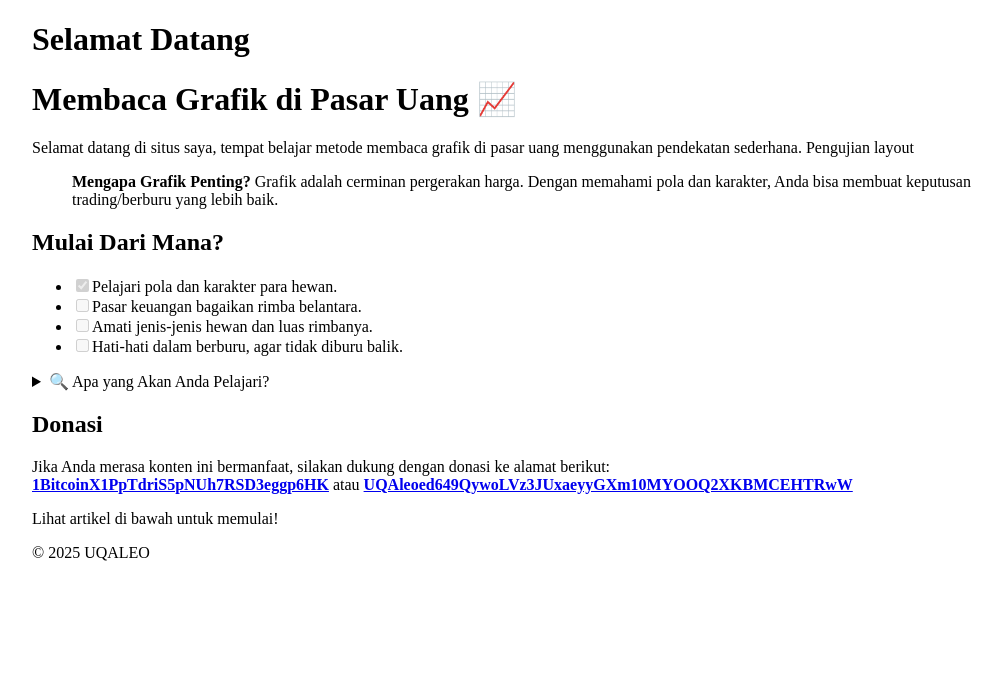
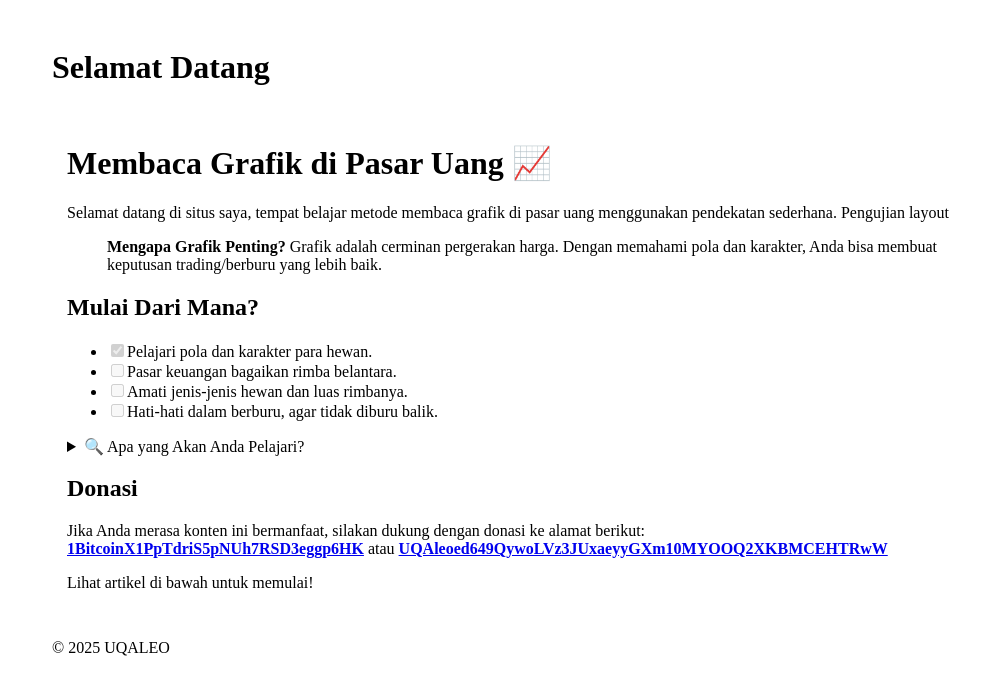
Before and after one commit to cindolabs/cindolabs.github.io, a Jekyll site: the page built from index.md, in a window 1280 px wide. Shown: the top 695 px of the page, without its empty margins (96-1098 px from the left). Built offline with Jekyll 4.4.1, drawn with Linux system fonts in a browser that asks for light colours.

Commit message:
Update custom.css

```diff
--- a/assets/css/custom.css
+++ b/assets/css/custom.css
@@ -1,3 +1,13 @@
 body {
-  margin: 0 10%; /* 0 untuk atas-bawah, 10% untuk kiri-kanan */
+  margin-left: 10%; /* Tetap geser ke kanan */
+  margin-right: 10%; /* Dan kiri */
+  padding: 20px; /* Jaga padding */
+  font-family: inherit; /* Gunakan font bawaan tema */
+  font-size: inherit; /* Gunakan ukuran teks bawaan */
 }
+
+main {
+  padding: 15px; /* Jaga padding */
+  font-family: inherit; /* Pastikan font konsisten */
+  font-size: inherit; /* Pastikan ukuran teks konsisten */
+}
```
